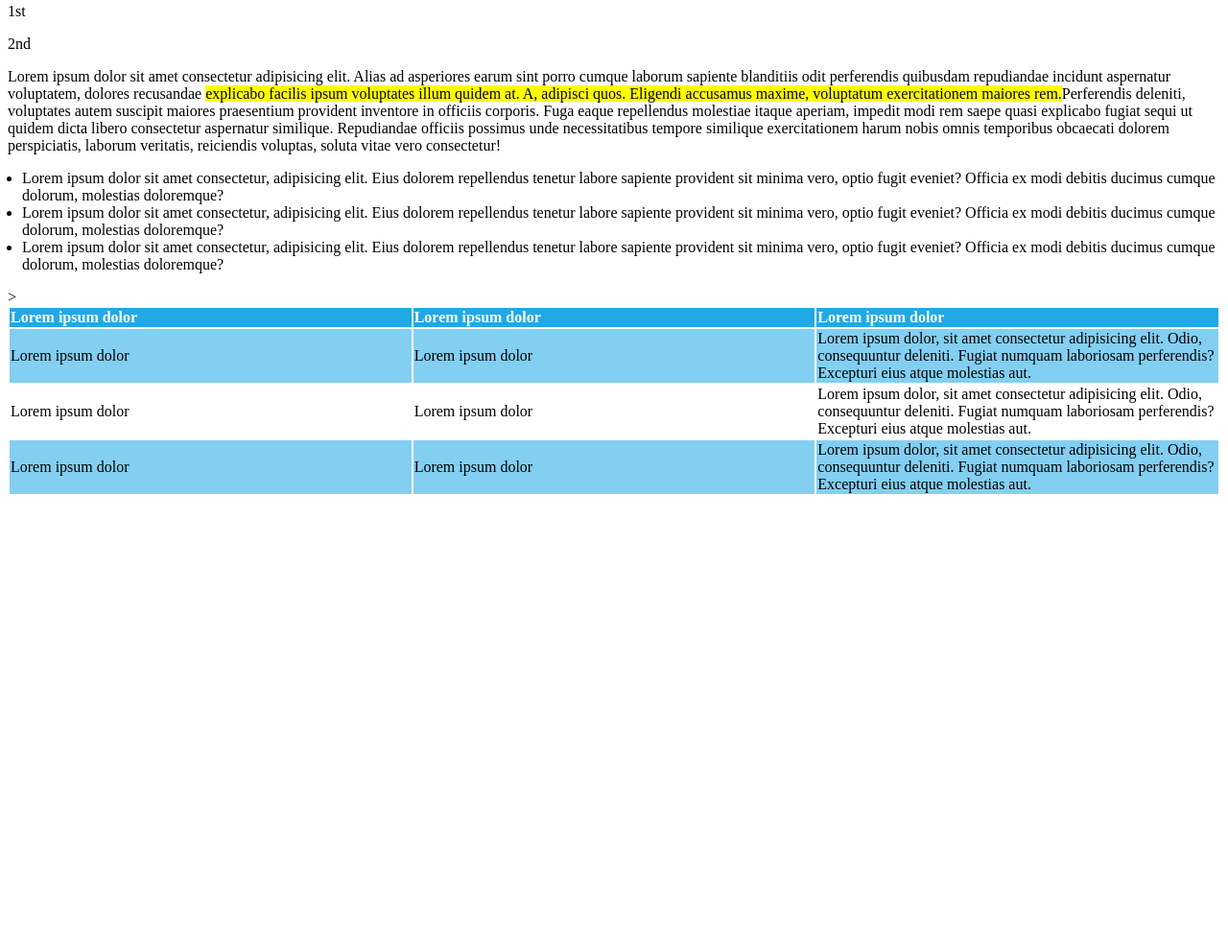
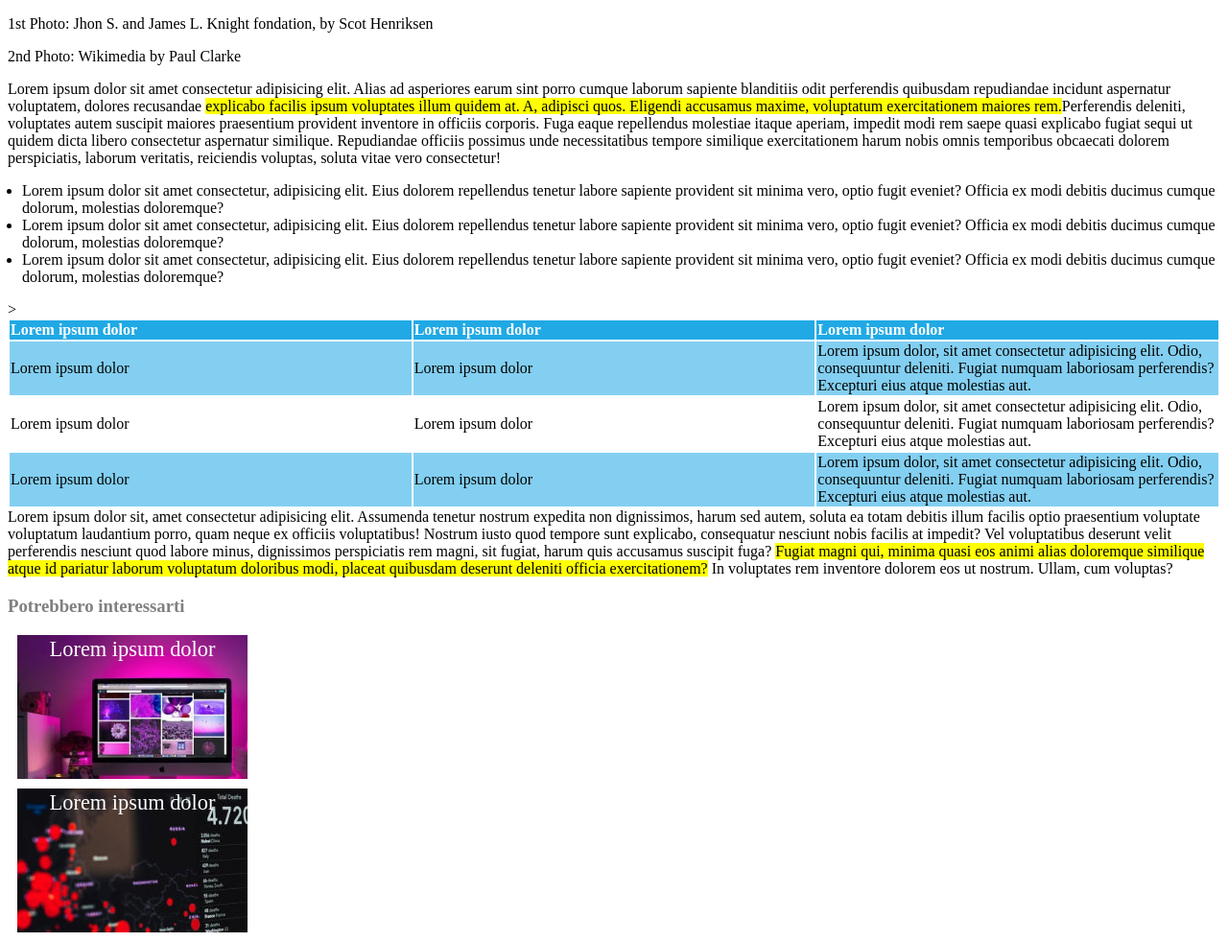
Before and after one commit to PatrizioCorcione/html-css-booleaner, a plain HTML site: page index.html in a window 1280 px wide. Shown: the part 850-1832 px from the top of the page at 96% size. Before the commit the page ends 1375 px from the top, so only its background shows below. Drawn offline with Linux system fonts and the light colour scheme; files whose address does not match are found by name.

Commit message:
[add] footer

```diff
--- a/css/style.css
+++ b/css/style.css
@@ -4,7 +4,6 @@ header {
   height: 178px;
   background-color: rgb(78,160,255);
 }
-
 header img {
   width: 300px;
   height: 240px;
@@ -14,32 +13,60 @@ header img {
 .text-color{
   color:rgb(131,207,241);
 }
-
 h1 {
   font-size: 55px;
 }
+.color-gray{
+  color: gray;
+}
+
 /*info*/
-
 .text-background{
   background-color: yellow;
 }
 
 /*lista*/
+table{
+
+  width: 100%;
+  table-layout: fixed;
+}
 .background-list {
   background-color: rgb(131,207,241);
 }
 ul{
   padding-left: 15px;
 }
-
-table{
-
-  width: 100%;
-  table-layout: fixed;
-}
-
 th {
   background-color: rgb(32,169,229);
   color: white;
   text-align: left
 }
+
+/*footer*/
+.graph {
+  margin: 10px;
+  background-image: url('../img/monitor.jpg');
+  background-repeat: no-repeat;
+  color: #FFFFFF;
+  background-color: red;
+  font-size: 140%;
+  font-weight: normal;
+  line-height: 30px;
+  text-align: center;
+  width: 240px;
+  height: 150px;
+}
+.monitor {
+  margin: 10px;
+  background-image: url('../img/graph.jpg');
+  background-repeat: no-repeat;
+  color: #FFFFFF;
+  background-color: red;
+  font-size: 140%;
+  font-weight: normal;
+  line-height: 30px;
+  text-align: center;
+  width: 240px;
+  height: 150px;
+}
--- a/index.html
+++ b/index.html
@@ -10,32 +10,36 @@
   <header>
     <img src="img/logo.svg" alt="The Booleaner">
   </header>
+
   <main>
     <!--section articolo-->
     <section>
       <h1>Internet deve essere al servizio del "bene pubblico": il manifesto di Tim Berners-lee</h1>
-      <b>Scritto da <span class="text-color">The Booleaner</span></b>
-      <p>il 10/10/2020</p>
+      <h2 class="color-gray">Scritto da <span class="text-color">The Booleaner</span></h2>
+      <p class="color-gray">il 10/10/2020</p>
       <!--foto articolo-->
       <div>
         <img src="img/tim-1.jpg" alt="foto">
         <img src="img/tim-2.jpg" alt="foto">
       </div>
-      <p>1st</p>
-      <p>2nd</p>
+      <p>1st Photo: Jhon S. and James L. Knight fondation, by Scot Henriksen</p>
+      <p>2nd Photo: Wikimedia by Paul Clarke</p>
     </section>
+
     <!--section info-->
     <section>
       Lorem ipsum dolor sit amet consectetur adipisicing elit. Alias ad asperiores earum sint porro cumque laborum sapiente blanditiis odit perferendis quibusdam repudiandae incidunt aspernatur voluptatem, dolores recusandae <span class="text-background">explicabo facilis ipsum voluptates illum quidem at. A, adipisci quos. Eligendi accusamus maxime, voluptatum exercitationem maiores rem.</span>Perferendis deleniti, voluptates autem suscipit maiores praesentium provident inventore in officiis corporis. Fuga eaque repellendus molestiae itaque aperiam, impedit modi rem saepe quasi explicabo fugiat sequi ut quidem dicta libero consectetur aspernatur similique. Repudiandae officiis possimus unde necessitatibus tempore similique exercitationem harum nobis omnis temporibus obcaecati dolorem perspiciatis, laborum veritatis, reiciendis voluptas, soluta vitae vero consectetur!
     </section>
+
     <!--section lista-->
     <section>
       <ul>
         <li>Lorem ipsum dolor sit amet consectetur, adipisicing elit. Eius dolorem repellendus tenetur labore sapiente provident sit minima vero, optio fugit eveniet? Officia ex modi debitis ducimus cumque dolorum, molestias doloremque?</li>
         <li>Lorem ipsum dolor sit amet consectetur, adipisicing elit. Eius dolorem repellendus tenetur labore sapiente provident sit minima vero, optio fugit eveniet? Officia ex modi debitis ducimus cumque dolorum, molestias doloremque?</li>
-        <li>Lorem ipsum dolor sit amet consectetur, adipisicing elit. Eius dolorem repellendus tenetur labore sapiente provident sit minima vero, optio fugit eveniet? Officia ex modi debitis ducimus cumque dolorum, molestias doloremque?</li>
+        <li>Lorem ipsum dolor sit amet consectetur, adipisicing elit. Eius dolorem repellendus tenetur labore sapiente provident sit minima vero, optio fugit eveniet? Officia ex modi debitis ducimus cumque dolorum, molestias doloremque? </li>
       </ul>
     </section>
+
     <!--section tabella-->
     <section>
       <table>
@@ -68,9 +72,19 @@
       </table>
     </section>
 
+    <!--section fine tabella-->
+    <section>
+      Lorem ipsum dolor sit, amet consectetur adipisicing elit. Assumenda tenetur nostrum expedita non dignissimos, harum sed autem, soluta ea totam debitis illum facilis optio praesentium voluptate voluptatum laudantium porro, quam neque ex officiis voluptatibus! Nostrum iusto quod tempore sunt explicabo, consequatur nesciunt nobis facilis at impedit? Vel voluptatibus deserunt velit perferendis nesciunt quod labore minus, dignissimos perspiciatis rem magni, sit fugiat, harum quis accusamus suscipit fuga? <span class="text-background">Fugiat magni qui, minima quasi eos animi alias doloremque similique atque id pariatur laborum voluptatum doloribus modi, placeat quibusdam deserunt deleniti officia exercitationem?</span> In voluptates rem inventore dolorem eos ut nostrum. Ullam, cum voluptas?
+    </section>
   </main>
+
   <footer>
-
+    <!--section Consigli-->
+    <section>
+      <h3 class="color-gray">Potrebbero interessarti</h3>
+      <h4 class="graph">Lorem ipsum dolor</h4>
+      <h4 class="monitor">Lorem ipsum dolor</h4>
+    </section>
   </footer>
 </body>
 </html>
```
